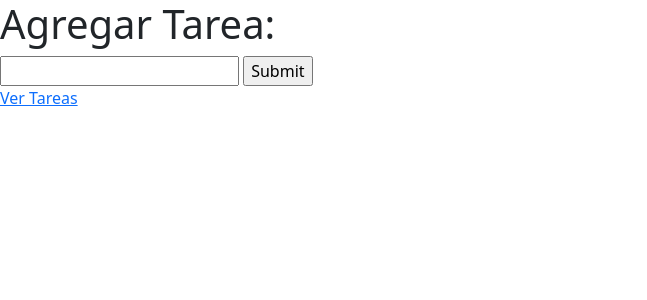
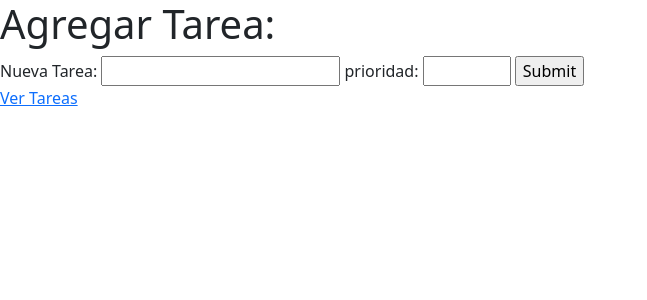
Before and after one commit to EmanuelVolpe/prueba_django, a Django app: page /tareas/agregar/ in a window 1280 px wide. Shown: the top 300 px of the page, without its empty margins (0-647 px from the left). Run offline with Django 4.2, Linux system fonts and the light colour scheme.

Commit message:
agrega validacion de formulario

```diff
--- a/myproject/tareas/templates/agregar.html
+++ b/myproject/tareas/templates/agregar.html
@@ -3,7 +3,8 @@
 {% block body %}
 <h1>Agregar Tarea:</h1>
 <form action="{% url 'agregar' %}" method="post">
-    <input type="text" , name="tarea">
+    {% csrf_token %}
+    {{form}}
     <input type="submit">
 </form>
 <a href="{% url 'index' %}">Ver Tareas</a>
--- a/myproject/tareas/views.py
+++ b/myproject/tareas/views.py
@@ -1,8 +1,17 @@
+from django.urls import reverse
+from django.http import HttpResponseRedirect
 from django.shortcuts import render
+from django import forms
 
 # Create your views here.
 
 tareas = ["foo", "bar", "baz"]
+
+
+class FormularioNuevaTarea(forms.Form):
+    tarea = forms.CharField(label="Nueva Tarea")
+    prioridad = forms.IntegerField(
+        label="prioridad", min_value=1, max_value=10)
 
 # Create your views here.
 
@@ -17,6 +26,31 @@ def index(request):
 
 
 def agregar(request):
+    # Check if method is POST
+    if request.method == "POST":
+
+        # Take in the data the user submitted and save it as form
+        form = FormularioNuevaTarea(request.POST)
+
+        # Check if form data is valid (server-side)
+        if form.is_valid():
+
+            # Isolate the task from the 'cleaned' version of form data
+            tarea = form.cleaned_data["tarea"]
+
+            # Add the new task to our list of tasks
+            tareas.append(tarea)
+
+            # Redirect user to list of tasks
+            return HttpResponseRedirect(reverse("index"))
+
+        else:
+            # If the form is invalid, re-render the page with existing information.
+            return render(request, "tasks/add.html", {
+                "titulo": "AGREGAR TAREA",
+                "form": form
+            })
     return render(request, "agregar.html", {
-        "titulo": "AGREGAR TAREA"
+        "titulo": "AGREGAR TAREA",
+        "form": FormularioNuevaTarea()
     })
```
